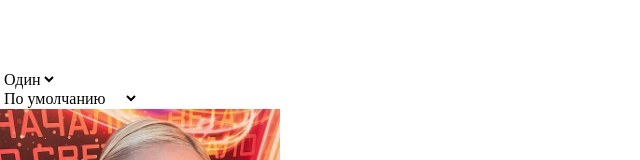
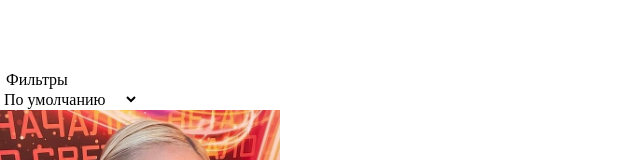
Before and after one commit to Mohammed-Hammood/NFT-store, a Next.js app: page / in a window 1280 px wide. Shown: the part 226-386 px from the top of the page, without its empty margins (0-640 px from the left). Built offline with nearby package versions, Linux system fonts and the light colour scheme.

Commit message:
first commit

```diff
--- a/src/app/page.tsx
+++ b/src/app/page.tsx
@@ -33,11 +33,19 @@ export default function Home() {
 		<main className={'container'}>
 			<div className="d-flex justify-content-between">
 				<div>
-					<select className="form-select" aria-label="Выберете фильтр">
-						<option value="1">Один</option>
-						<option value="2">Два</option>
-						<option value="3">Три</option>
-					</select>
+					<button
+						data-bs-toggle={'dropdown'}
+						aria-expanded={false}
+						className="form-select"
+						aria-label="Выберете фильтр"
+					>
+						Фильтры
+					</button>
+					<div className="dropdown-menu">
+						<div className="container">
+
+						</div>
+					</div>
 				</div>
 				<div>
 					<select
```
